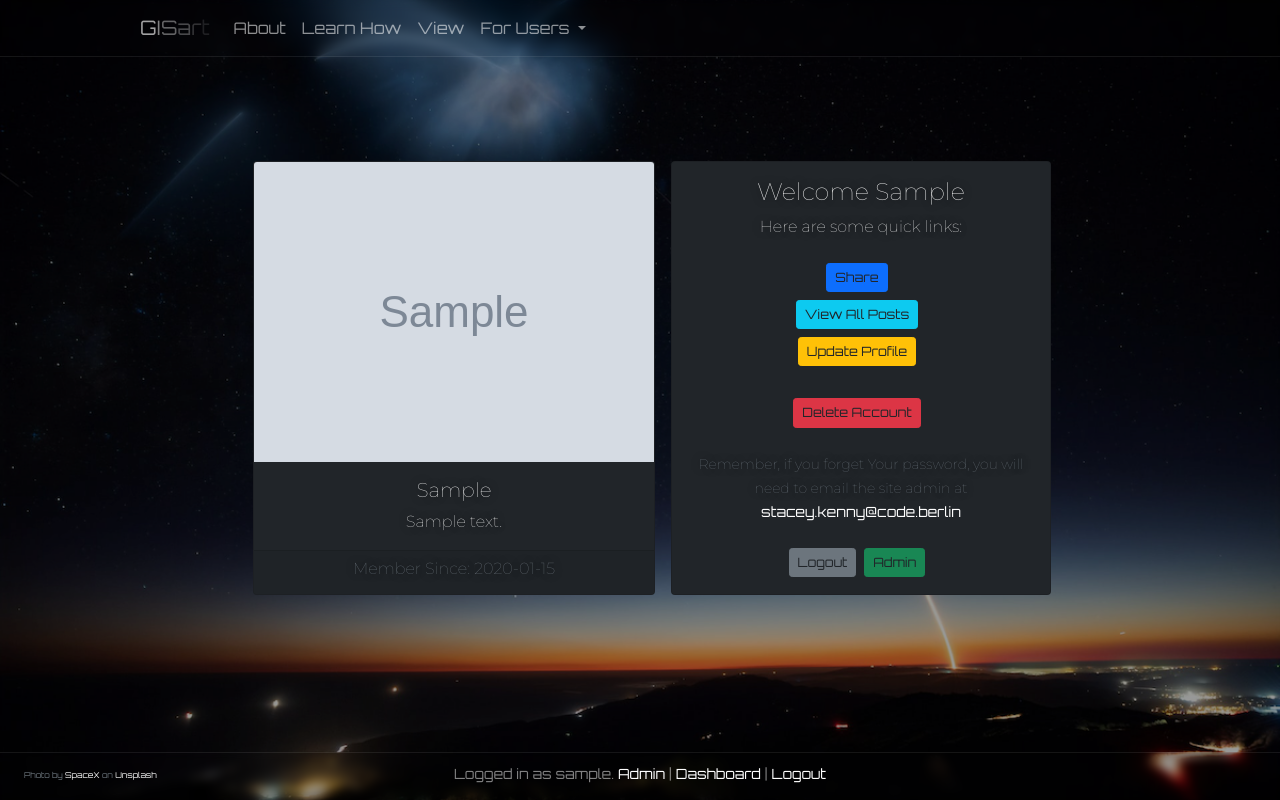
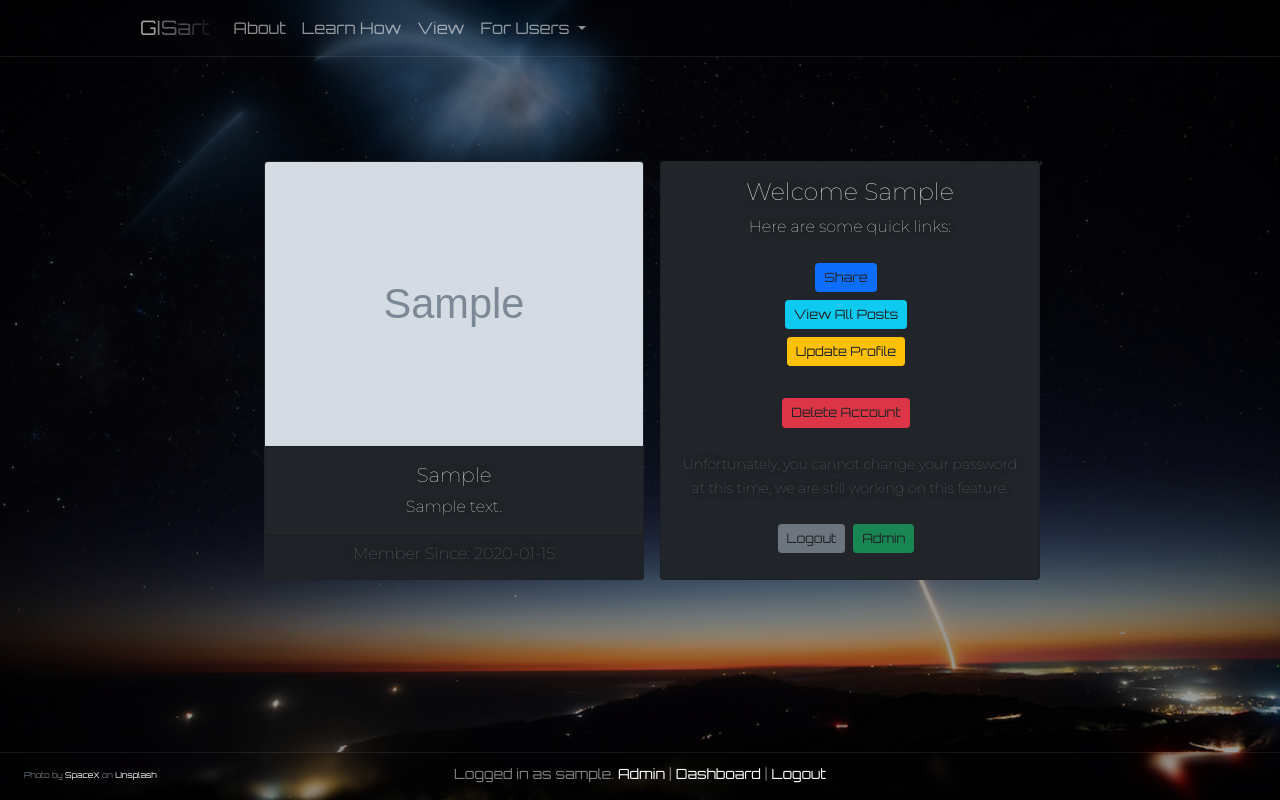
Before and after one commit to govindraj7/GISart_Blog, a Flask app: page /dashboard in a window 1280 px wide. Run offline with Flask 2, Linux system fonts and the light colour scheme; a user stored in the database is signed in; tables that the repository leaves empty hold one stand-in row (values such as "Sample post"); grey boxes marked "Sample" are stand-in pictures; some libraries are stand-ins or nearby versions.

Commit message:
password warnings added.

```diff
--- a/app/dynamic_pgs/routes.py
+++ b/app/dynamic_pgs/routes.py
@@ -99,6 +99,7 @@ class LoginForm(FlaskForm):
 def signup():
   user_name = None
   form = SignUpForm()
+  flash('Remember, if you forget your password, you will need to email the site admin at stacey.kenny@code.berlin')
 
   if form.validate_on_submit():
     image = request.files['file']
@@ -138,6 +139,7 @@ def update(id, slug):
   update_user_info = Users.query.get_or_404(id)
   form.user_name.data = update_user_info.user_name
   form.bio.data = update_user_info.bio
+  flash('Remember, if you forget your password, you will need to email the site admin at stacey.kenny@code.berlin')
 
   if request.method == "POST":
     update_user_info.user_name = request.form['user_name']
@@ -145,13 +147,13 @@ def update(id, slug):
     update_user_info.slug = slugify(request.form['user_name'])
 
     try:
-      db.session.commit()
-      # flash("Your details are Updated!")
+      db.session.commit(update_user_info)
+      flash("Your details are Updated!")
       return redirect(url_for('dynamic_pgs.dashboard'))
 
     except:
-      # flash("Oops. Something went wrong. Try again later.")
-      return redirect(url_for('dynamic_pgs.signup'))
+      flash("Oops. Something went wrong. Try again later.")
+      return redirect(request.url)
 
   else:
     return render_template('user_pgs/update.html', title='Update Details', form=form, update_user_info=update_user_info, id=id, slug=slug)
--- a/app/static/css/navbar.css
+++ b/app/static/css/navbar.css
@@ -56,11 +56,11 @@ li.nav-item::marker {
 }
 
 #signup-link {
-  margin-right: 0.5 rem;
+  margin-right: 0.5rem;
 }
 
 #login-link {
-  margin-left: 0.5 rem;
+  margin-left: 0.5rem;
 }
 
 /** ///// media rules ///// ------------------------------------------------------------------------------------------------------------------------ */
--- a/app/templates/user_pgs/dashboard.html
+++ b/app/templates/user_pgs/dashboard.html
@@ -8,7 +8,7 @@
   <div class="container">
     <div class="row gutters-row justify-content-center">
       <div class="col-sm-auto gutters-col justify-content-center">
-        <div class="card text-center bg-dark text-white">
+        <div class="card text-center bg-dark text-white max-width">
           <div class="card-header profile-picture">
             <img
               type="image/png"
@@ -68,11 +68,8 @@
             <br />
             <p class="card-text text-muted text-center">
               <small>
-                Remember, if you forget Your password, you will need to email
-                the site admin at
-                <a href="mailto:stacey.kenny@code.berlin"
-                  >stacey.kenny@code.berlin</a
-                ></small
+                Unfortunately, you cannot change your password at this time, we
+                are still working on this feature.</small
               >
             </p>
             <div class="d-flex justify-content-center">
```
